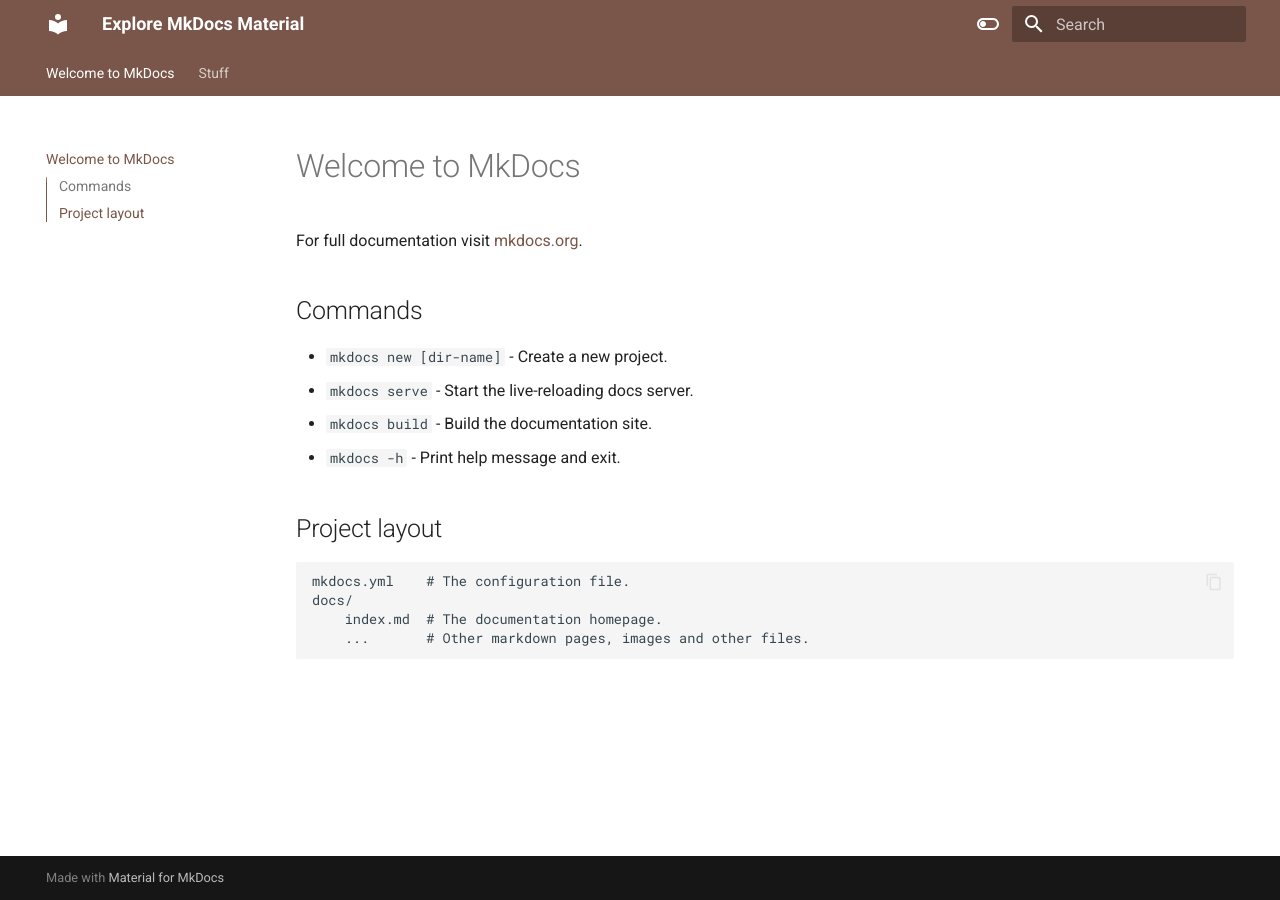
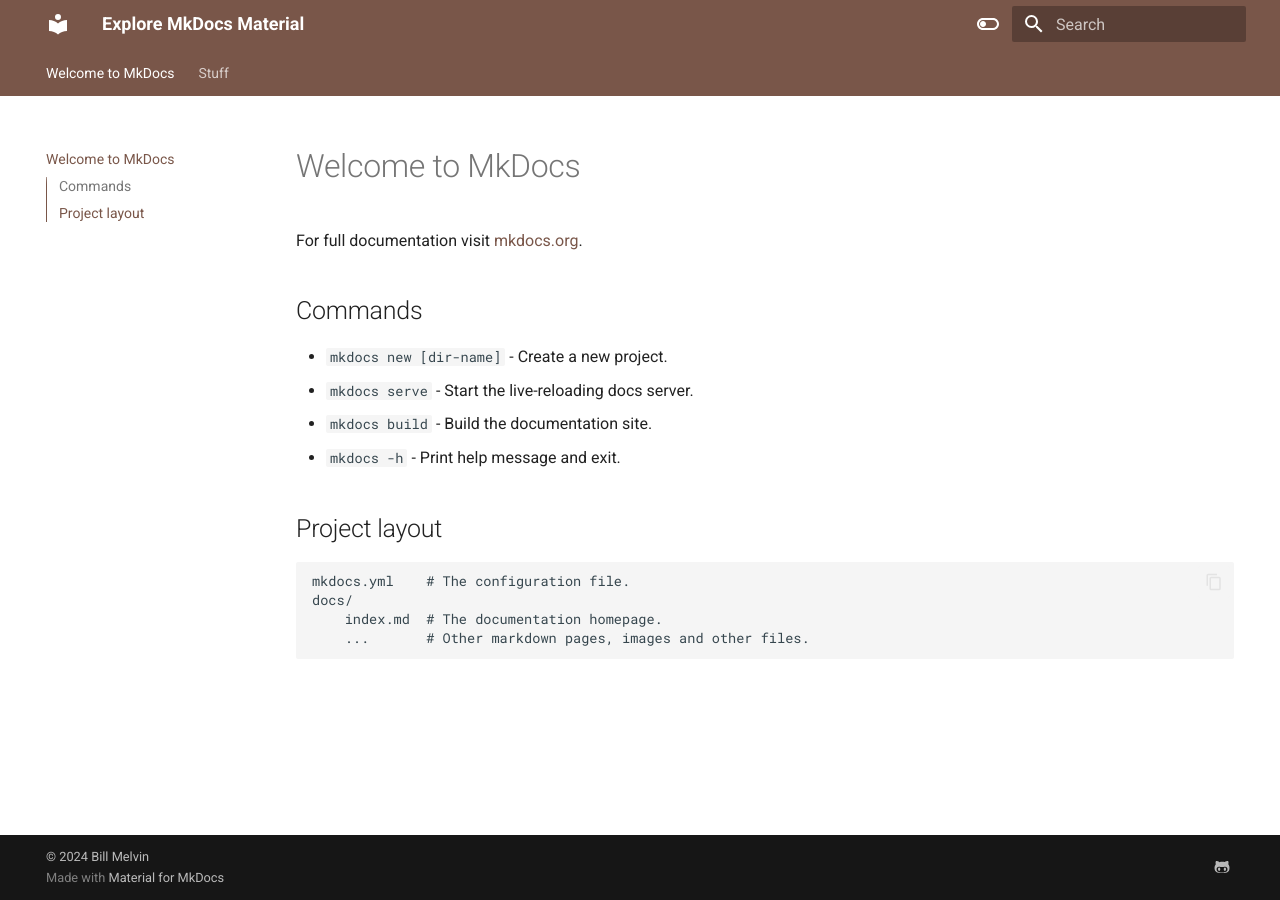
Before and after one commit to wmelvin/explore-mkdocs-material, an MkDocs documentation site: the page built from docs/index.md, in a window 1280 px wide. Built offline with MkDocs 1.6.1 and Material for MkDocs 9.7.7, drawn with Linux system fonts in a browser that asks for light colours.

Commit message:
Add social icon and copyright

```diff
--- a/mkdocs.yml
+++ b/mkdocs.yml
@@ -25,3 +25,10 @@
         name: Switch to light mode
       primary: brown
       accent: lime
+
+extra:
+  social:
+    - icon: fontawesome/brands/github-alt
+      link: 'https://github.com/wmelvin'
+
+copyright: '&copy; 2024 Bill Melvin'
```
